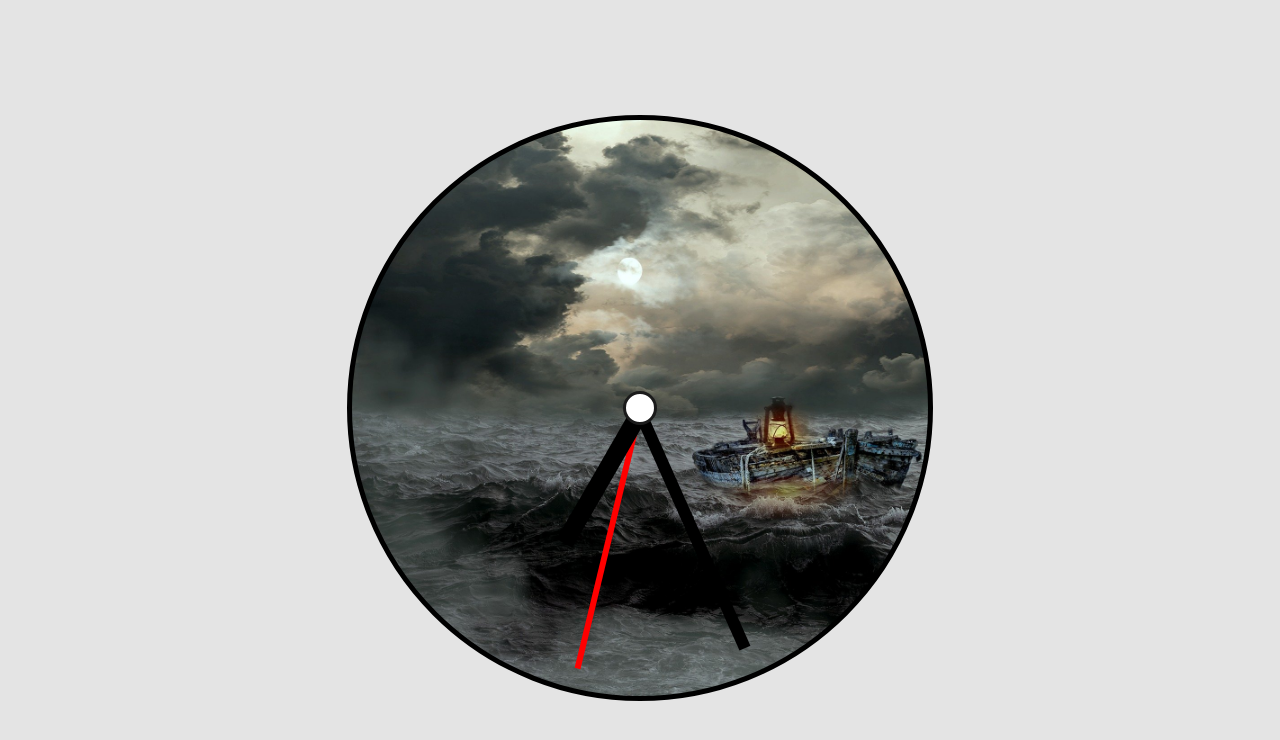
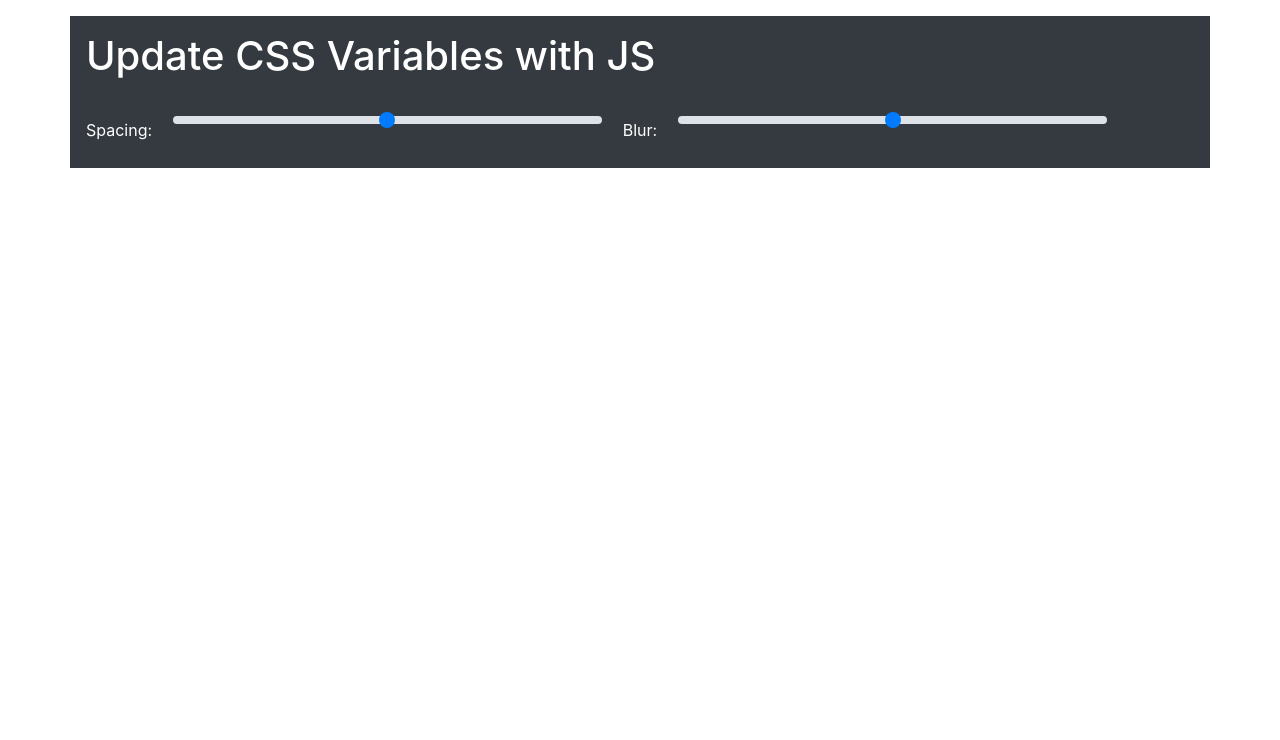
Before and after one commit to mbarul/JavaScript30, a plain HTML site: page index.html in a window 1280 px wide. Drawn offline with nearby package versions, Linux system fonts and the light colour scheme.

Commit message:
first commit, trying a Bootstrap

```diff
--- a/index.html
+++ b/index.html
@@ -4,18 +4,22 @@
     <meta charset="UTF-8">
     <meta http-equiv="X-UA-Compatible" content="IE=edge">
     <meta name="viewport" content="width=device-width, initial-scale=1.0">
-    <title>JS Clock</title>
+    <link rel="stylesheet" href="https://maxcdn.bootstrapcdn.com/bootstrap/4.5.2/css/bootstrap.min.css">
     <link rel="stylesheet" href="style.css">
-    <script src="java.js"></script>
+    <title>Variables - CSS & JS</title>
 </head>
 <body>
-    <div class="clock">
-        <div class="wrap">
-            <div class="hour"></div>
-        <div class="minute"></div>
-        <div class="second"></div>
-        <div class="center"></div>
-    </div>
+    <div class="container p-3 my-3 mt-3 bg-dark text-white">
+        <h1>Update CSS Variables with JS</h1>
+        <div class="black"></div>
+
+            <label for="Spacing">Spacing: </label>
+           <input type="range" class="custom-range col-5 p-3 my-3" id="customRange" name="points1">
+            <label for="Blur">Blur: </label>
+            <input type="range" class="custom-range col-5 p-3 my-3" id="customRange" name="points2">
+        </div>
+        <img src="" alt="">
+        <div class="background"></div>
 
     </div>
 </body>
--- a/java.js
+++ /dev/null
@@ -1,18 +0,0 @@
-function clock() {
-    const d = new Date();
-    console.log(d)
-    const hours = (d.getHours() + 11) % 12 + 1;
-    const minutes = d.getMinutes();
-    const seconds = d.getSeconds();
-
-    const hour = hours * 30;
-    const minute = minutes * 6;
-    const second = seconds * 6;
-
-    document.querySelector('.hour').style.transform = `rotate(${hour}deg)`;
-    document.querySelector('.minute').style.transform = `rotate(${minute}deg)`;
-    document.querySelector('.second').style.transform = `rotate(${second}deg)`;
-}
-setInterval(clock, 1000);
-const d = new Date();
-console.log(d)
--- a/style.css
+++ b/style.css
@@ -1,100 +1,4 @@
-body {
+.main {
     min-height: 100vh;
-    background-color: rgb(122, 122, 122, 0.2);
-    display: flex;
-    align-items: center;
-    justify-content: center;
+    background-color: black;
 }
-
-.clock {
-    width: 80vh;
-    height: 80vh;
-
-    display: flex;
-    align-items: center;
-    justify-content: center;
-}
-
-.wrap {
-    position: relative;
-    height: 90%;
-    width: 90%;
-    background-image: url(./picture/sea.jpg);
-    background-color: blanchedalmond;
-
-    background-repeat: no-repeat;
-    background-size: cover;
-    border-radius: 100%;
-    border: 5px solid black;
-}
-
-.hour {
-    position: absolute;
-    width: 3%;
-    height: 26%;
-    background: black;
-    top: -24%;
-    left: 0;
-    right: 0;
-    bottom: 0;
-    margin: auto;
-    transform-origin: bottom;
-    transform: rotate(0deg);
-    z-index: 1;
-
-}
-
-.minute {
-    position: absolute;
-    width: 2%;
-    height: 45%;
-    background: black;
-    top: -44%;
-    left: 0;
-    right: 0;
-    bottom: 0;
-    margin: auto;
-    transform-origin: bottom;
-    transform: rotate(0deg);
-
-
-}
-
-.second {
-    position: absolute;
-    width: 1%;
-    height: 46%;
-    background: red;
-    top: -45%;
-    left: 0;
-    right: 0;
-    bottom: 0;
-    margin: auto;
-    transform-origin: bottom;
-    transform: rotate(0deg);
-    transition: 1s;
-    transition-timing-function: cubic-bezier(0, 2.13, 0.15, 1)
-}
-
-.center {
-    position: absolute;
-    top: 0;
-    left: 0;
-    right: 0;
-    bottom: 0;
-    width: 5%;
-    height: 5%;
-    border-radius: 100%;
-    background: white;
-    border: 3px solid #1b1b1b;
-    margin: auto;
-    z-index: 1;
-
-}
-
-@media only screen and (max-width: 640px) {
-    .clock {
-        width: 35vh;
-        height: 35vh;
-    }
-}
```
